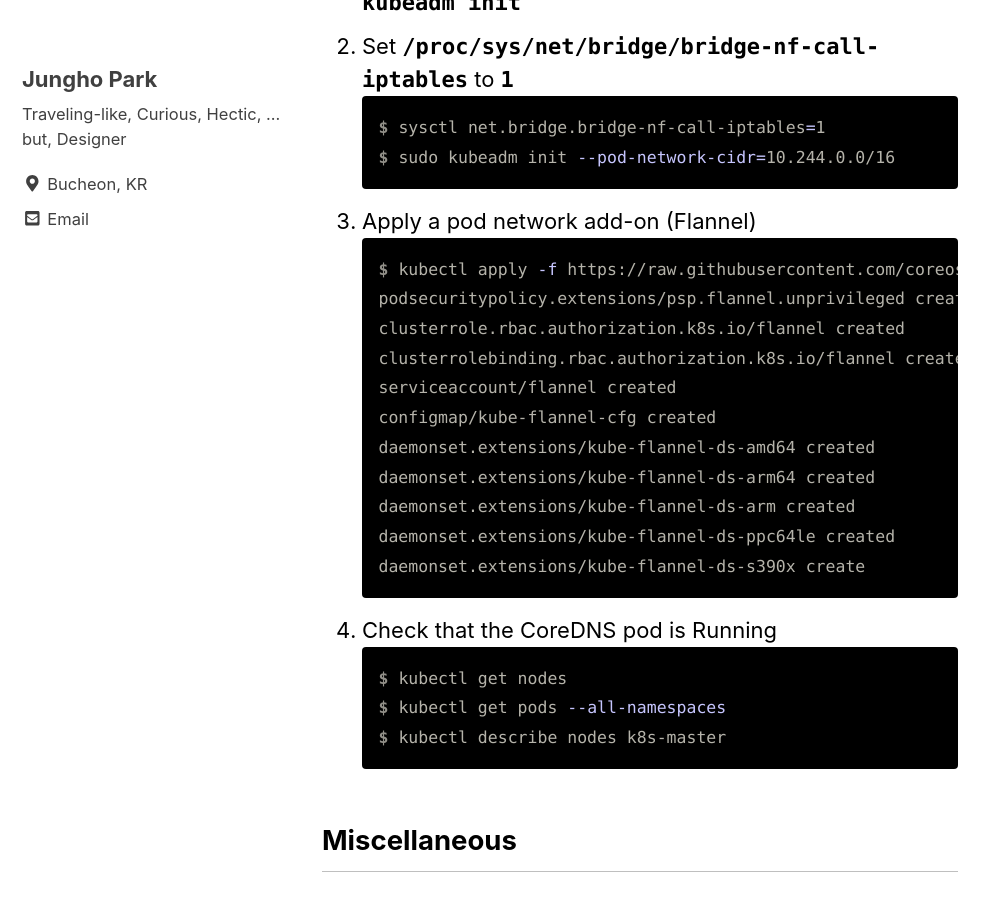
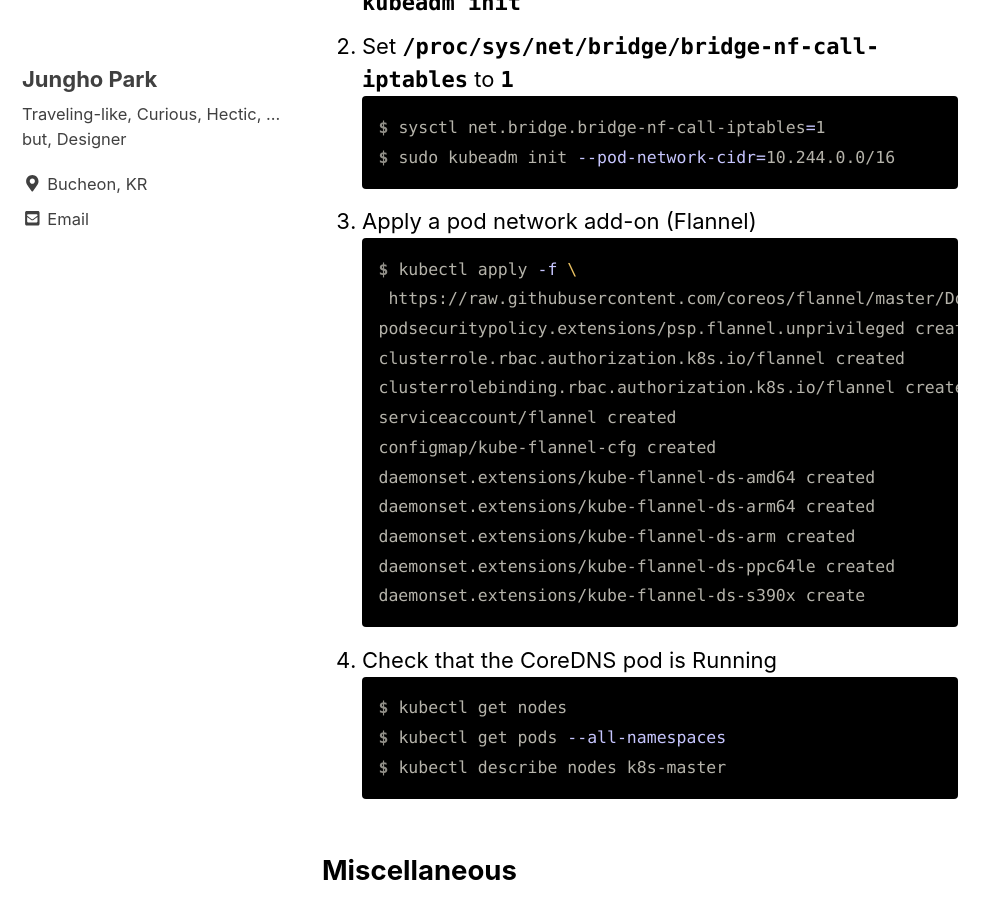
Before and after one commit to unipark00/tekrepo, a Jekyll site: the page built from _posts/2019-04-07-configure-k8s-cluster.md, in a window 1280 px wide and 900 px high, scrolled down 3233 px. Shown: the whole window, without its empty margins (0-999 px from the left). Built offline with Jekyll 4.4.1, drawn with Linux system fonts in a browser that asks for light colours; cached includes are drawn as plain includes.

````diff
--- a/_posts/2019-04-07-configure-k8s-cluster.md
+++ b/_posts/2019-04-07-configure-k8s-cluster.md
@@ -72,7 +72,8 @@ $ sudo kubeadm init --pod-network-cidr=10.244.0.0/16
 ```
 3. Apply a pod network add-on (Flannel)
 ```console
-$ kubectl apply -f https://raw.githubusercontent.com/coreos/flannel/master/Documentation/kube-flannel.yml
+$ kubectl apply -f \
+    https://raw.githubusercontent.com/coreos/flannel/master/Documentation/kube-flannel.yml
 podsecuritypolicy.extensions/psp.flannel.unprivileged created
 clusterrole.rbac.authorization.k8s.io/flannel created
 clusterrolebinding.rbac.authorization.k8s.io/flannel created
````
